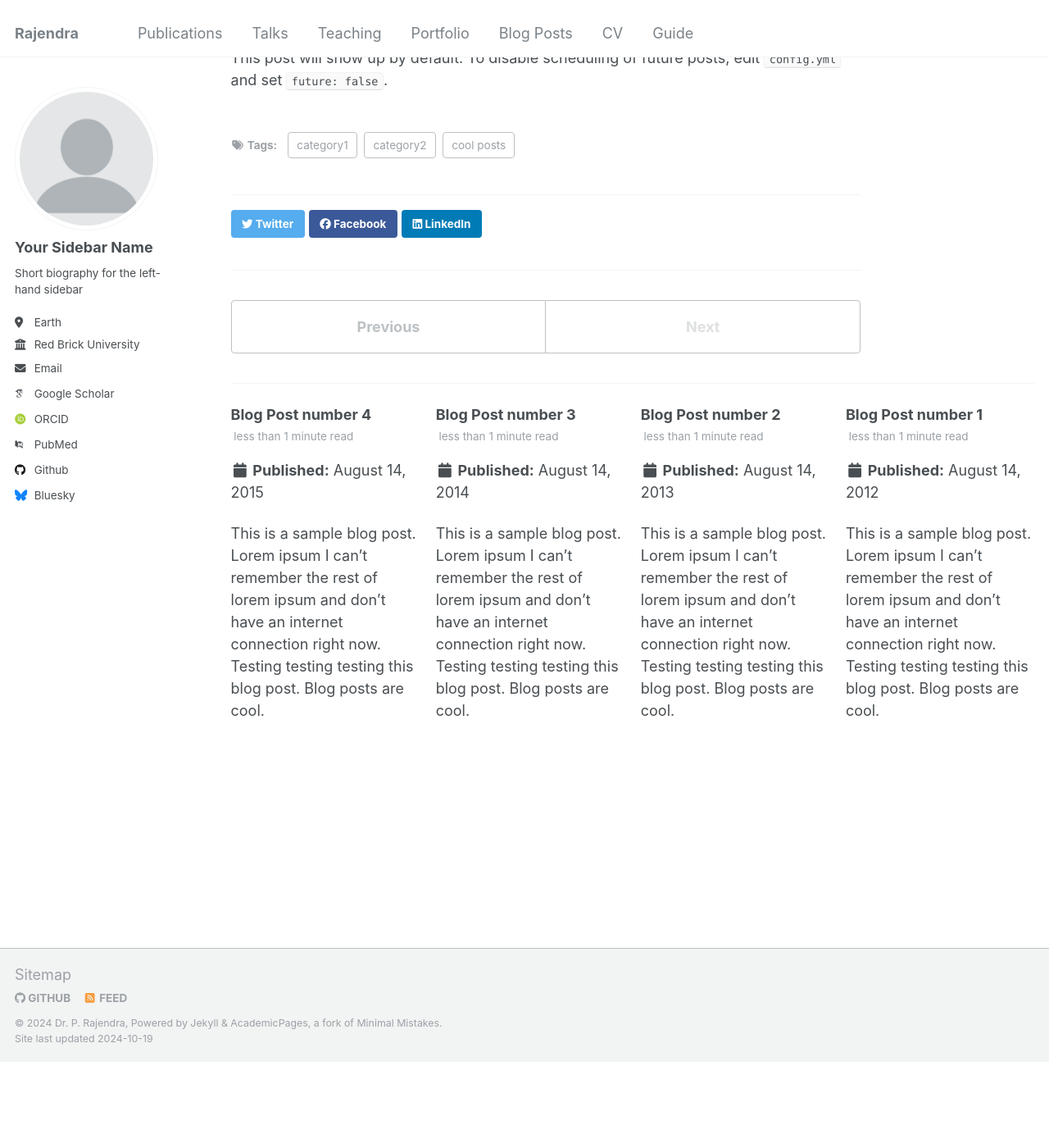
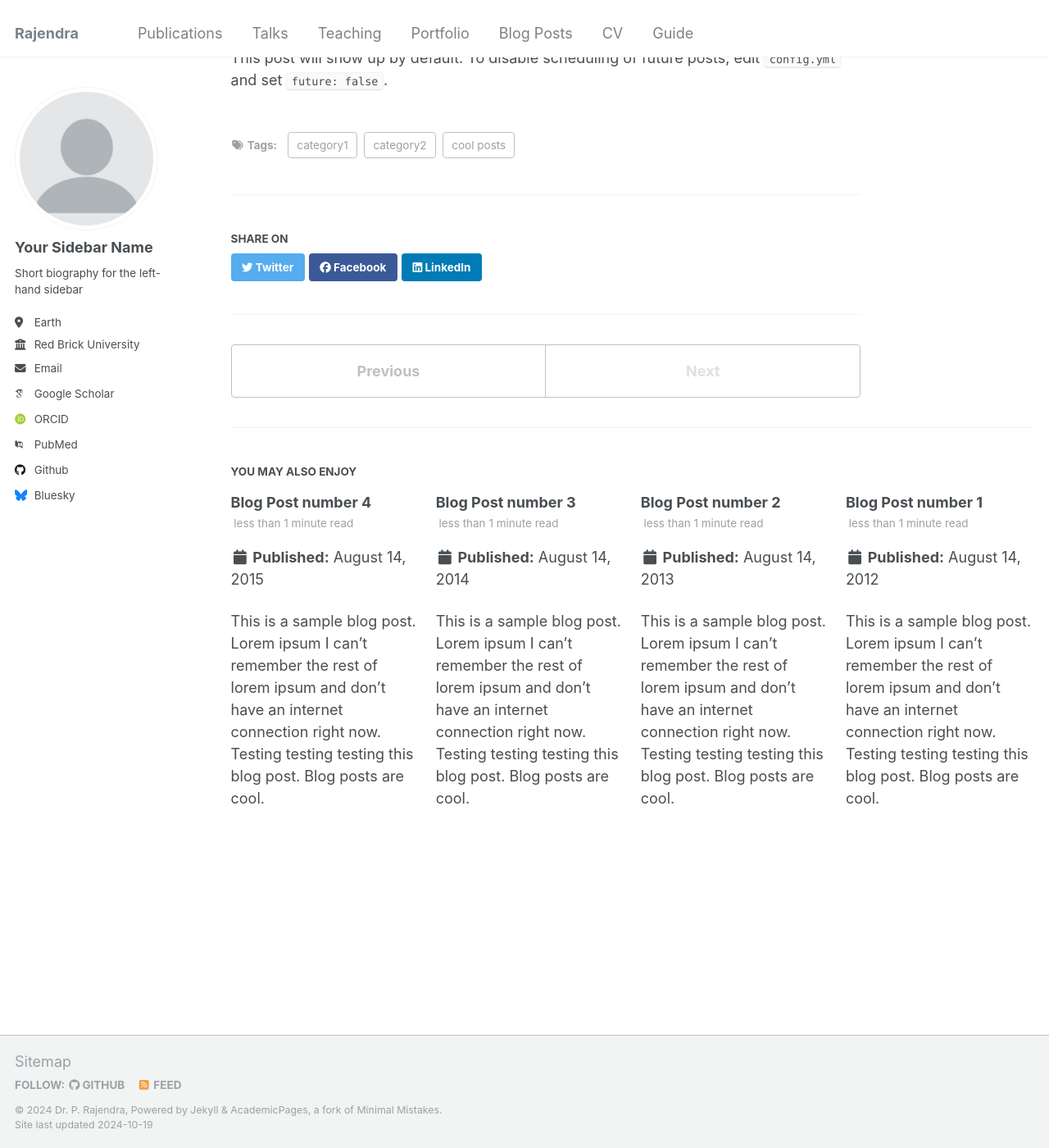
Before and after one commit to rajendra-ai/rajendra-ai.github.io, a Jekyll site: the page built from _posts/2199-01-01-future-post.md, in a window 1280 px wide and 1400 px high, scrolled down 173 px. Shown: the whole window at 82% size. Built offline with Jekyll 4.4.1, drawn with Linux system fonts in a browser that asks for light colours; some web fonts are replaced; before the commit the page ends 1467 px from its top, so only the background shows below that; part of the change alters nothing that is shown.

```diff
--- a/_config.yml
+++ b/_config.yml
@@ -7,14 +7,14 @@
 # server process.
 
 # Basic Site Settings
-locale                   : "en-IN"
+locale                   : "en-US"
 title                    : "Rajendra"
 title_separator          : "-"
 name                     : &name "Dr. P. Rajendra"
 description              : &description "Professor in Mathematics & Statistics"
 url                      : https://rajendra-ai.github.io/ # the base hostname & protocol for your site e.g. "https://mmistakes.github.io"
 baseurl                  : "" # the subpath of your site, e.g. "/blog"
-repository               : "rajendra-ai/rajendra-ai.github.io"
+repository               : "rajendra-ai.github.io"
 
 # Site Author - The following control what appear as part of the author content on the side bar.
 #               If a field is blank the icon and link will not appear, otherwise it will be shown.
```
